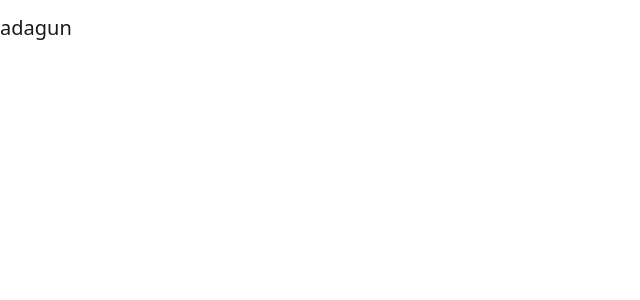
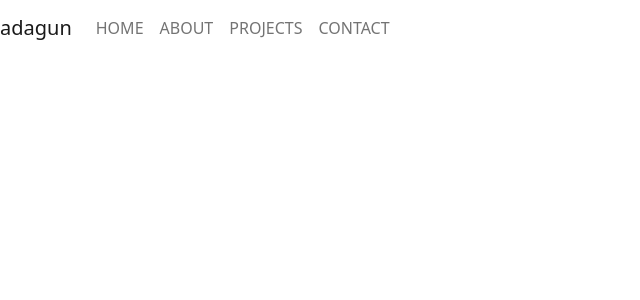
Before and after one commit to adagun/adagun.github.io, a React (Create React App) app: page / in a window 1280 px wide. Shown: the top 300 px of the page, without its empty margins (0-640 px from the left). Built offline with nearby package versions, Linux system fonts and the light colour scheme.

Commit message:
added links

```diff
--- a/src/screens/navigationBar/NavigationBar.js
+++ b/src/screens/navigationBar/NavigationBar.js
@@ -8,11 +8,27 @@ import {navigationLinks} from '../../helpers/navigationLinks'
 function NavigationBar() {
   return (
     <div id="home">
-        <Navbar>
+        <Navbar expand="md">
             <Navbar.Brand href="#home">adagun</Navbar.Brand>
+            <Navbar.Toggle aria-controls="basic-navbar-nav" />
+            <Navbar.Collapse id="basic-navbar-nav">
+                <Nav>
+                {createLinks()}
+                </Nav>
+
+            </Navbar.Collapse>
         </Navbar>
     </div>
   )
 }
 
+
+function createLinks()
+{
+    return navigationLinks.map((element, index) => (
+        <Nav.Link key={index} href={element.ref}>{element.name}</Nav.Link>
+    ))
+}
+
+
 export default NavigationBar
```
